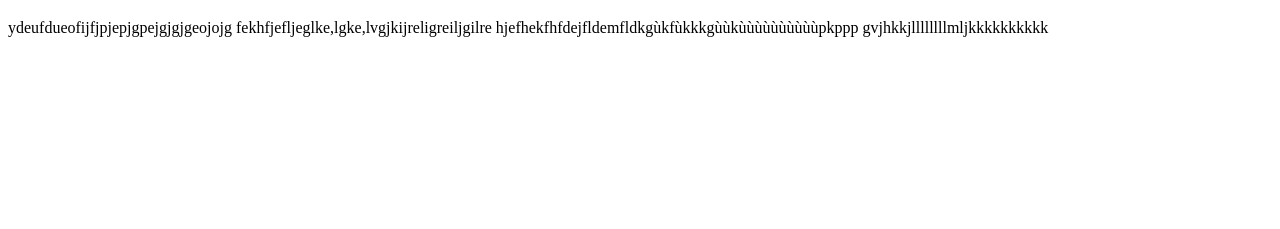
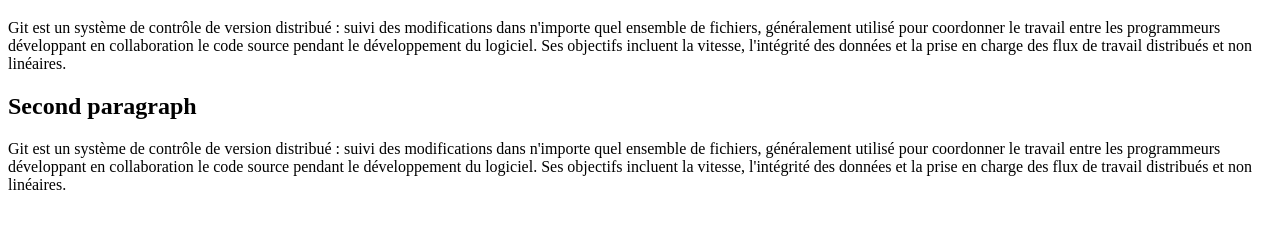
Before and after one commit to 17019CGJH/FirstGitHubProject, a plain HTML site: page index.html in a window 1280 px wide. Shown: the part 61-290 px from the top of the page. Drawn offline with Linux system fonts and the light colour scheme.

Commit message:
Ajout h2 et second paragraph

```diff
--- a/index.html
+++ b/index.html
@@ -9,10 +9,21 @@
 <body>
     <h1>My first push</h1>
     <p>
-        ydeufdueofijfjpjepjgpejgjgjgeojojg
-        fekhfjefljeglke,lgke,lvgjkijreligreiljgilre
-        hjefhekfhfdejfldemfldkgùkfùkkkgùùkùùùùùùùùùùpkppp
-        gvjhkkjllllllllmljkkkkkkkkkk
+        Git est un système de contrôle de version distribué :
+         suivi des modifications dans n'importe quel ensemble de fichiers,
+         généralement utilisé pour coordonner le travail entre les programmeurs développant en
+         collaboration le code source pendant le développement du logiciel.
+         Ses objectifs incluent la vitesse, l'intégrité des données et la prise en charge des
+         flux de travail distribués et non linéaires.
+    </p>
+    <h2>Second paragraph</h2>
+    <p>
+        Git est un système de contrôle de version distribué :
+         suivi des modifications dans n'importe quel ensemble de fichiers,
+         généralement utilisé pour coordonner le travail entre les programmeurs développant en
+         collaboration le code source pendant le développement du logiciel.
+         Ses objectifs incluent la vitesse, l'intégrité des données et la prise en charge des
+         flux de travail distribués et non linéaires.
     </p>
 
 </body>
```
